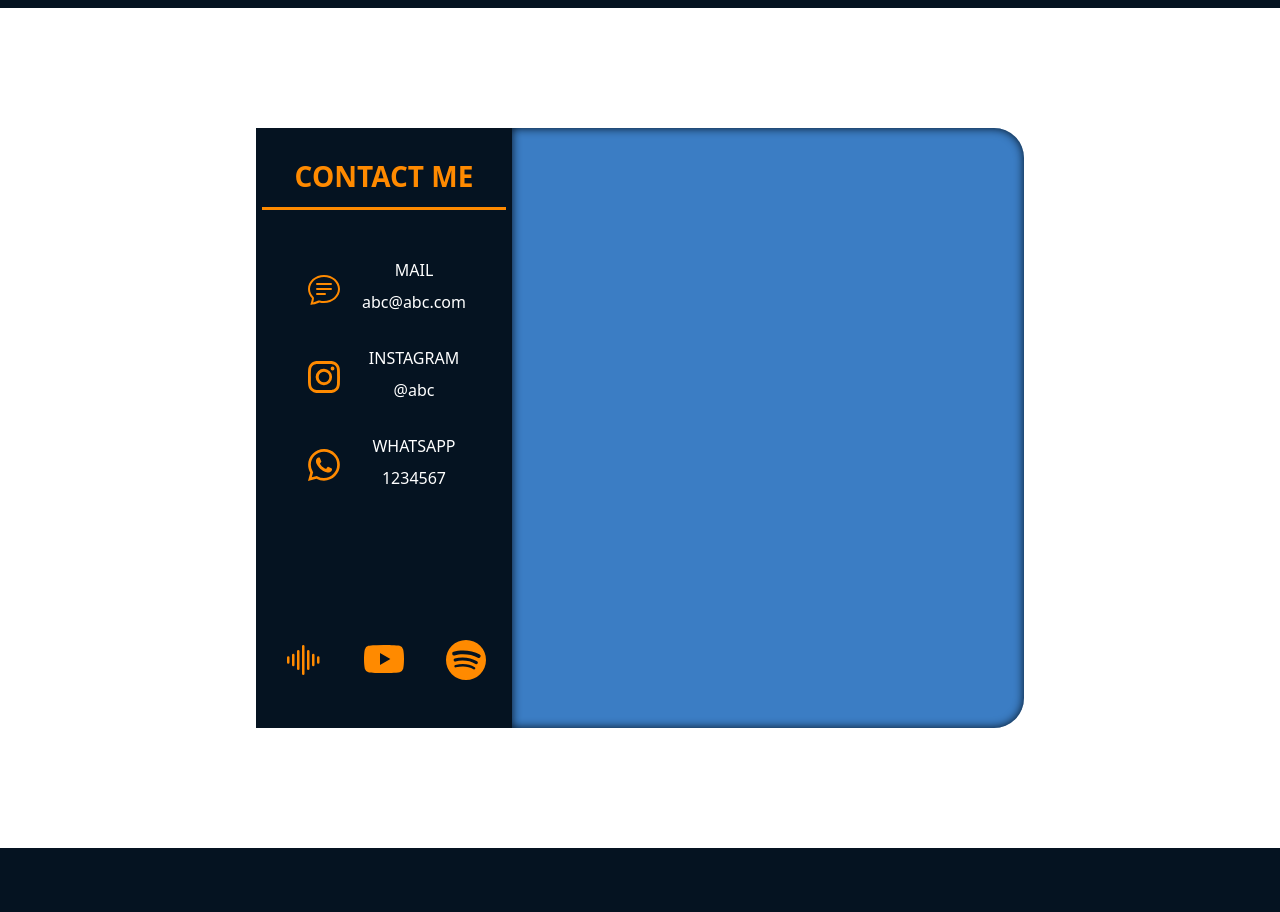
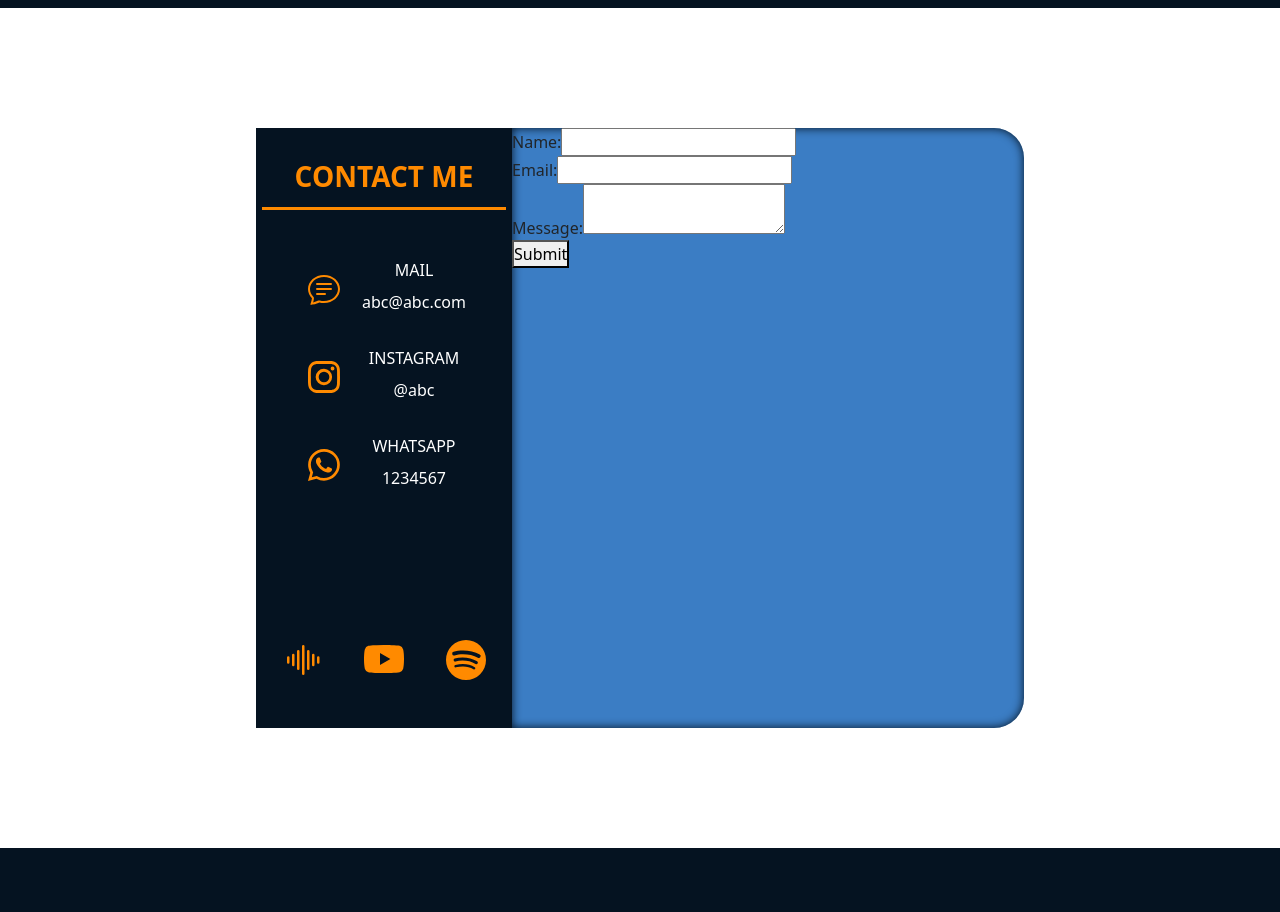
Before and after one commit to MelissaAime/FerBonfiglio, a React (Create React App) app: page / in a window 1280 px wide. Shown: the part 2100-3012 px from the top of the page. Built offline with nearby package versions, Linux system fonts and the light colour scheme.

Commit message:
contact form

```diff
--- a/package.json
+++ b/package.json
@@ -7,7 +7,9 @@
     "@testing-library/react": "^13.4.0",
     "@testing-library/user-event": "^13.5.0",
     "bootstrap": "^5.2.3",
+    "emailjs-com": "^3.2.0",
     "holderjs": "^2.9.9",
+    "nodemailer": "^6.9.1",
     "react": "^18.2.0",
     "react-bootstrap": "^2.7.0",
     "react-dom": "^18.2.0",
--- /dev/null
+++ b/src/Components/ContactForm/ContactForm.jsx
@@ -0,0 +1,42 @@
+import React, { useState } from 'react';
+
+export const ContactForm = () => {
+  const [name, setName] = useState('');
+  const [email, setEmail] = useState('');
+  const [message, setMessage] = useState('');
+
+  const handleNameChange = (e) => {
+    setName(e.target.value);
+  };
+
+  const handleEmailChange = (e) => {
+    setEmail(e.target.value);
+  };
+
+  const handleMessageChange = (e) => {
+    setMessage(e.target.value);
+  };
+
+  const handleSubmit = (e) => {
+    e.preventDefault();
+    window.location.href = `mailto:contact@example.com?subject=Contact form submission&body=Name: ${name}%0D%0AEmail: ${email}%0D%0AMessage: ${message}`;
+  };
+
+  return (
+    <form onSubmit={handleSubmit}>
+      <div>
+        <label htmlFor="name">Name:</label>
+        <input type="text" id="name" value={name} onChange={handleNameChange} required />
+      </div>
+      <div>
+        <label htmlFor="email">Email:</label>
+        <input type="email" id="email" value={email} onChange={handleEmailChange} required />
+      </div>
+      <div>
+        <label htmlFor="message">Message:</label>
+        <textarea id="message" value={message} onChange={handleMessageChange} required></textarea>
+      </div>
+      <button type="submit">Submit</button>
+    </form>
+  );
+};
--- a/src/Sections/Contact/Contact.jsx
+++ b/src/Sections/Contact/Contact.jsx
@@ -1,4 +1,5 @@
 import { BsChatText, BsInstagram, BsWhatsapp, BsSoundwave, BsYoutube, BsSpotify} from "react-icons/bs";
+import { ContactForm } from "../../Components/ContactForm/ContactForm";
 
 export const Contact = () => {
 
@@ -41,13 +42,15 @@ export const Contact = () => {
                     ))}
 
                     <div className="contact-box-info-footer">
-                        <a href=""><BsSoundwave/> </a>
-                        <a href=""><BsYoutube/> </a>
-                        <a href=""><BsSpotify/> </a>
+                        <a href="!#"><BsSoundwave/> </a>
+                        <a href="!#"><BsYoutube/> </a>
+                        <a href="!#"><BsSpotify/> </a>
                     </div>
 
                 </div>
-                <div className="contact-box-form"></div>
+                <div className="contact-box-form">
+                    <ContactForm/>
+                </div>
             </div>
         </div>
     )
```
Also changed, not shown: 1 other file (tests, documents, lock files or other folders).
